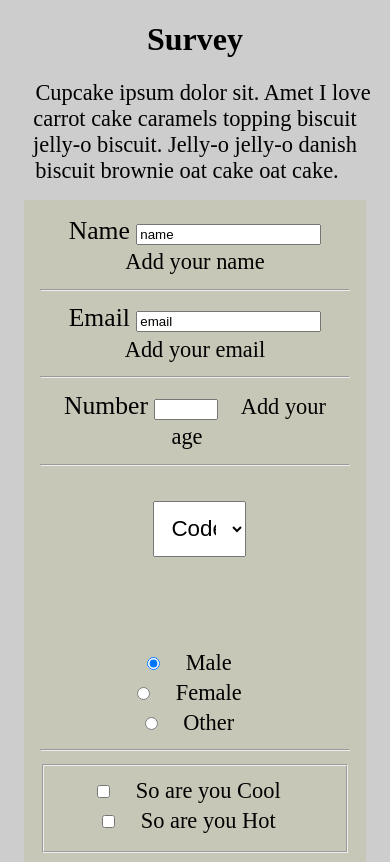
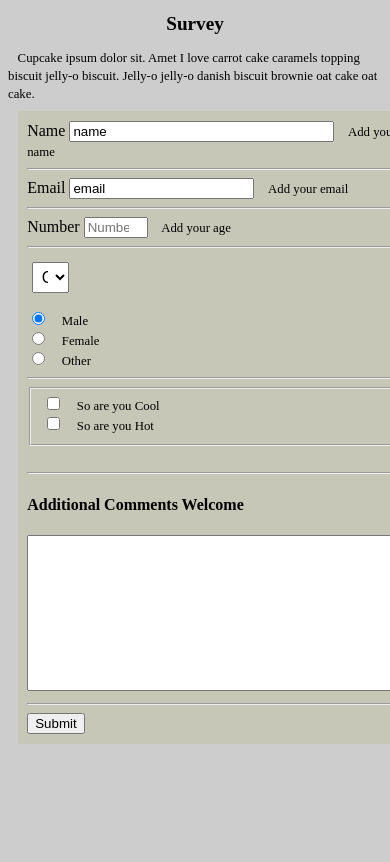
Before and after one commit to paulstandley/Projects-BuildSurveyForm, a plain HTML site: page index.html in a window 390 px wide. Shown: the top 862 px of the page. Drawn offline with Linux system fonts and the light colour scheme.

Commit message:
test pass

```diff
--- a/css/style.css
+++ b/css/style.css
@@ -1,5 +1,8 @@
 body {
   background-color: rgb(206, 205, 205);
+}
+h1 {
+  font-size: 2.2rem;
   text-align: center;
 }
 p {
@@ -7,7 +10,6 @@ p {
   display: inline;
   padding: 1.6rem 1rem;
 }
-
 .formClass {
   padding: 1rem;
   margin: 1rem;
@@ -20,3 +22,27 @@ p {
   margin: 1em 0.4em 4em 0.8em;
   font-size: 1.4rem;
 }
+@media screen and (max-width: 600px) {
+  h1 {
+    font-size: 1.2rem;
+    text-align: center;
+  }
+  p {
+    font-size: 0.8rem;
+    display: inline;
+    padding: 1rem 0.6rem;
+  }
+  .formClass {
+    width: 100%;
+    padding: 0.6rem;
+    margin: 0.6rem;
+    background-color: rgb(199, 199, 183);
+    font-size: 1rem;
+  }
+  #dropdown {
+    width: 10%;
+    padding: 0.3em;
+    margin: 0.4em 0.2em 1em 0.3em;
+    font-size: 1rem;
+  }
+}
--- a/index.html
+++ b/index.html
@@ -16,17 +16,17 @@ Cupcake ipsum dolor sit. Amet I love carrot cake caramels topping biscuit jelly-
   <div id="survey-form-div">
     <form action="#" class="formClass" id="survey-form">
       <label for="name" id="name-label">Name</label>
-      <input id="name" name="name" type="text" value="name" size="20">
+      <input id="name" name="name" type="text" value="name" size="30" placeholder="Name" required>
       <p>Add your name</p>
       <br>
       <hr>
       <label for="email" id="email-label">Email</label>
-      <input type="email" name="email" id="email" value="email" size="20">
+      <input type="email" name="email" id="email" value="email" size="20" placeholder="Email" required>
       <p>Add your email</p>
       <br>
       <hr>
       <label for="number" id="number-label">Number</label>
-      <input type="number" name="number" value="number" id="number" max="100" min="0">
+      <input type="number" name="number" value="number" id="number" max="100" placeholder="Number" min="0" required>
       <p>Add your age</p>
       <br>
       <hr>
@@ -60,8 +60,7 @@ Cupcake ipsum dolor sit. Amet I love carrot cake caramels topping biscuit jelly-
       <textarea rows="10" cols="80"></textarea>
       <br>
       <hr>
-
-      <input type="submit">
+      <input id="submit" type="submit">
     </form>
   </div>
 </body>
```
Also changed, not shown: 1 other file.
